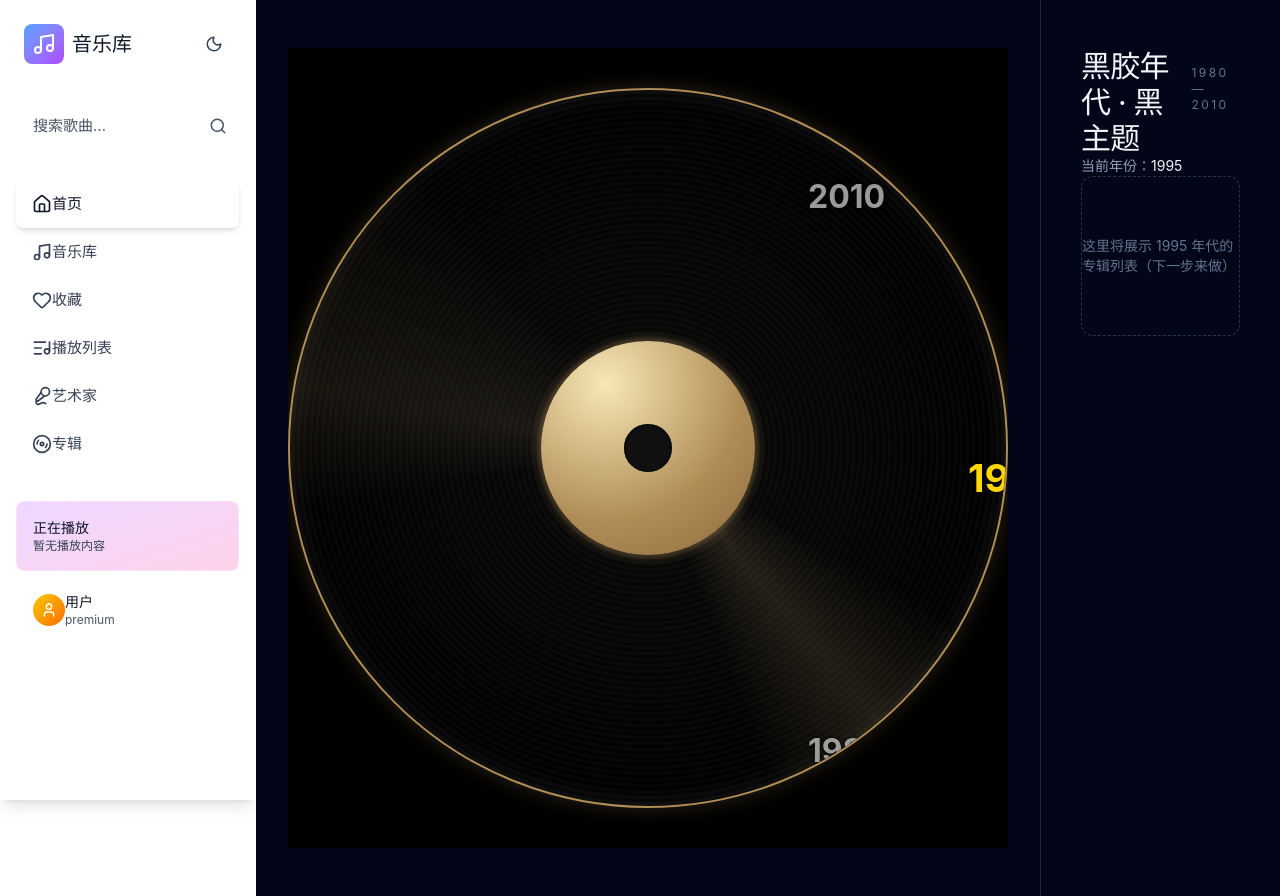
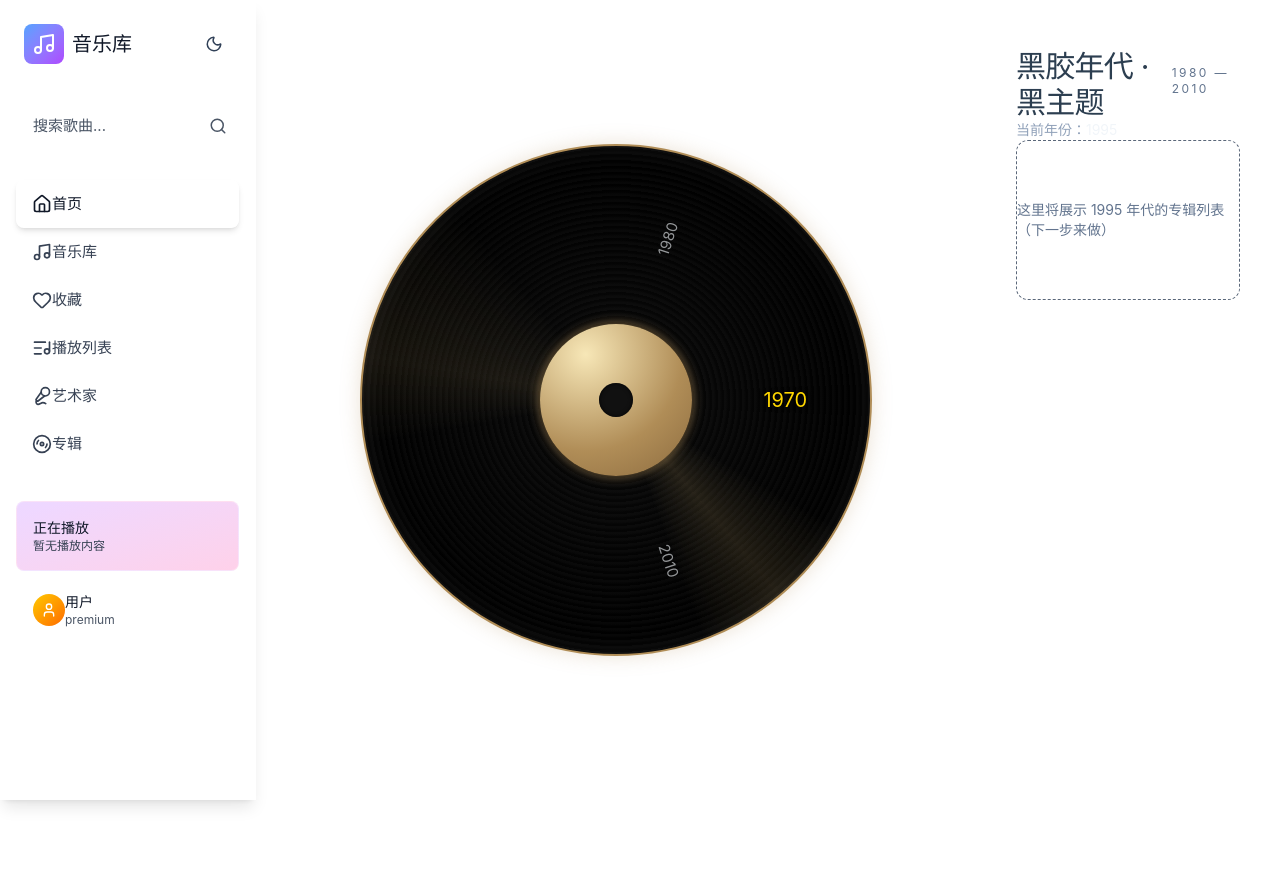
Before and after one commit to AFunDog/music-album-website, a Vue app in the folder src/frontend/vue3/music-album-website/: page /black in a window 1280 px wide. After the commit the page ends 800 px from the top, so only its background shows below. Built offline with nearby package versions, Linux system fonts and the light colour scheme.

Commit message:
优化黑胶唱片的滚动效果和代码结构

```diff
--- a/src/frontend/vue3/music-album-website/src/components/SideBar.vue
+++ b/src/frontend/vue3/music-album-website/src/components/SideBar.vue
@@ -48,7 +48,7 @@ const toggleTheme = () => {
 
 <template>
   <!-- 毛玻璃背景侧边栏 -->
-  <aside class="h-screen w-64 z-40">
+  <aside class="h-screen w-40 z-40 sm:w-64">
     <!-- 毛玻璃背景容器 - 亮色/深色主题 -->
     <div
       class="h-full bg-white/20 dark:bg-slate-900/40 backdrop-blur-md border-r border-white/30 dark:border-slate-700/50 shadow-lg overflow-y-auto transition-colors duration-300">
--- a/src/frontend/vue3/music-album-website/src/components/VinylRecord.vue
+++ b/src/frontend/vue3/music-album-website/src/components/VinylRecord.vue
@@ -1,226 +1,153 @@
+<script setup lang="ts">
+import { cn } from '@/lib/utils';
+import { ref, computed } from 'vue'
+
+const props = withDefaults(defineProps<{
+  // 年份列表
+  years?: string[],
+  // 可见年份数
+  visibleYearCount?: number,
+}>(), {
+  years: () => ["1970", "1980", "1990", "2000", "2010"],
+  visibleYearCount: 3
+})
+
+
+// 当前年份索引（指向中间那个）
+const currentIndex = ref(0)
+
+// 当前显示的年份（滑动窗口）
+const visibleYears = computed(() => {
+  const start = currentIndex.value - Math.floor(props.visibleYearCount / 2)
+  const res = []
+  for (let i = 0; i < props.visibleYearCount; i++) {
+    res.push(props.years[(i + (start % props.years.length) + props.years.length) % props.years.length])
+  }
+  return res
+})
+
+
+
+// 滚轮控制
+function handleScroll(event: WheelEvent) {
+  if (event.deltaY > 0) {
+    // 向下滚动
+    currentIndex.value--
+  } else {
+    // 向上滚动
+    currentIndex.value++
+  }
+}
+</script>
+
+
 <template>
-  <div class="vinyl-wrapper" @wheel.prevent="handleScroll">
+  <div class="aspect-square w-full max-h-128 max-w-lg flex justify-center items-center text-slate-100"
+    @wheel.prevent="handleScroll">
     <!-- 黑胶唱片 -->
-    <div class="vinyl" :style="{ transform: `rotate(${rotation}deg)` }">
-      <div class="grooves"></div>
-      <div class="gold-wave"></div>
-      <div class="vinyl-center">
-        <div class="vinyl-center-inner"></div>
+    <div class="w-full h-full relative rounded-full vinyl">
+      <div class="aspect-square absolute w-full h-full rounded-full grooves"></div>
+      <div class="aspect-square absolute inset-0 rounded-full gold-wave"></div>
+      <div class="aspect-square absolute inset-[35%] rounded-full z-10 flex justify-center items-center vinyl-center">
+        <div class="aspect-square w-[22%] h-[22%] rounded-full  vinyl-center-inner"></div>
       </div>
 
       <!-- 年份标签容器 -->
-      <div class="year-display">
+      <div :class="cn('absolute top-[50%] left-[50%] -translate-1/2 select-none z-20 w-full h-full year-container')">
+        <!-- 过渡效果 -->
+        <TransitionGroup name="year-slide">
+          <!-- 标签定位容器 -->
+          <div v-for="(year, i) in visibleYears" :key="year"
+            :class="cn('transition-all opacity-60 absolute top-[50%] left-[50%] -translate-1/2 w-2/3 h-4 year-text-container text-md', i === Math.floor(visibleYears.length / 2) ? 'opacity-100 text-[#FFD700] font-bold active text-xl' : '')"
+            :style="{ '--i': years.indexOf(year!) }">
+            <!-- 标签 -->
             <div
-          v-for="(year, i) in visibleYears"
-          :key="year"
-          class="year-text"
-          :style="getYearStyle(angleSlots[i])"
-        >
+              :class="cn('absolute left-full top-1/2 -translate-1/2', i === Math.floor(visibleYears.length / 2) ? '' : '')">
               {{ year }}
             </div>
+          </div>
+        </TransitionGroup>
       </div>
     </div>
   </div>
 </template>
 
-<script setup>
-import { ref } from 'vue'
-
-// 所有年份
-const years = Array.from({ length: 31 }, (_, i) => 1980 + i)
-
-// 每次旋转的角度（60° = 1 年）
-const anglePerYear = 60
-
-// 当前旋转角度
-const rotation = ref(0)
-
-// 当前年份索引（指向中间那个）
-const currentIndex = ref(0)
-
-// 三个角度槽位：上、中、下（固定角度）
-const angleSlots = [-60, 0, 60]
-
-// 当前显示的三个年份（滑动窗口）
-const visibleYears = ref([
-  years[(currentIndex.value - 1 + years.length) % years.length],
-  years[currentIndex.value],
-  years[(currentIndex.value + 1) % years.length]
-])
-
-// 滚动参数
-const scrollSensitivity = 6.5
-const inertiaFactor = 0.95
-let currentVelocity = 0
-let snapTimeout = null
-let animationFrameId = null
-
-// 获取标签样式（固定角度 + 实时高亮判断）
-function getYearStyle(angle) {
-  const currentAngle = (rotation.value % 360 + 360) % 360
-  const labelAngle = (angle + currentAngle + 360) % 360
-  const diff = Math.min(Math.abs(labelAngle), 360 - Math.abs(labelAngle))
-  const isActive = diff < anglePerYear / 2
-
-  return {
-    transform: `rotate(${angle}deg) translateX(40vh) rotate(${-angle}deg)`,
-    color: isActive ? '#FFD700' : 'rgba(255, 255, 255, 0.6)',
-    zIndex: isActive ? 3 : 2,
-    fontSize: isActive ? '2.4rem' : '2rem',
-    fontWeight: 'bold',
-    position: 'absolute',
-    top: '50%',
-    left: '50%',
-    transformOrigin: 'left center',
-    whiteSpace: 'nowrap',
-    pointerEvents: 'none',
-    textShadow: '0 0 5px rgba(0, 0, 0, 0.8)',
-    transition: 'color 0.3s ease, font-size 0.3s ease'
-  }
-}
-
-// 滚轮控制
-function handleScroll(event) {
-  const delta = event.deltaY > 0 ? 1 : -1
-  currentVelocity += delta * scrollSensitivity * 0.5
-  rotation.value += currentVelocity
-
-  if (snapTimeout) clearTimeout(snapTimeout)
-  if (animationFrameId) cancelAnimationFrame(animationFrameId)
-
-  runInertiaAnimation()
-
-  snapTimeout = setTimeout(() => {
-    currentVelocity = 0
-    snapToNearestYear()
-  }, 300)
-}
-
-// 惯性动画
-function runInertiaAnimation() {
-  if (Math.abs(currentVelocity) < 0.01) return
-  rotation.value += currentVelocity
-  currentVelocity *= inertiaFactor
-  animationFrameId = requestAnimationFrame(runInertiaAnimation)
-}
-
-// 吸附到最近年份，并更新 visibleYears
-function snapToNearestYear() {
-  if (animationFrameId) {
-    cancelAnimationFrame(animationFrameId)
-    animationFrameId = null
-  }
-
-  const snappedSteps = Math.round(rotation.value / anglePerYear)
-  const targetRotation = snappedSteps * anglePerYear
-
-  const animateSnap = () => {
-    const diff = targetRotation - rotation.value
-    if (Math.abs(diff) < 0.1) {
-      rotation.value = targetRotation
-      updateVisibleYears(snappedSteps)
-      return
-    }
-    rotation.value += diff * 0.2
-    animationFrameId = requestAnimationFrame(animateSnap)
-  }
-
-  animateSnap()
-}
-
-// 更新当前年份索引和可见年份窗口
-function updateVisibleYears(snappedSteps) {
-  const index = (snappedSteps % years.length + years.length) % years.length
-  currentIndex.value = index
-  visibleYears.value = [
-    years[(index - 1 + years.length) % years.length],
-    years[index],
-    years[(index + 1) % years.length]
-  ]
-}
-</script>
 
 <style scoped>
-.vinyl-wrapper {
-  height: 100vh;
-  width: 100%;
-  display: flex;
-  align-items: center;
-  justify-content: center;
-  position: relative;
-  overflow: hidden;
-  background-color: #000;
-}
-
 .vinyl {
-  width: 90vh;
-  height: 90vh;
-  border-radius: 50%;
-  position: relative;
   background: radial-gradient(circle at 50% 50%, #0a0a0a 0%, #000 70%, #000 100%);
   border: 2px solid #b08d57;
   box-shadow: 0 0 20px rgba(176, 141, 87, 0.25), inset 0 0 25px rgba(255, 255, 255, 0.08);
   overflow: hidden;
   transform-origin: center center;
+
+
+
+  transition: all 0.5s ease;
 }
 
 .grooves {
-  position: absolute;
-  inset: 0;
-  border-radius: 50%;
-  background: repeating-radial-gradient(
-    circle,
+  background: repeating-radial-gradient(circle,
       rgba(255, 255, 255, 0.04) 0px,
       rgba(255, 255, 255, 0.04) 2px,
       rgba(0, 0, 0, 0.9) 4px,
-    rgba(0, 0, 0, 0.9) 6px
-  );
+      rgba(0, 0, 0, 0.9) 6px);
   opacity: 0.55;
   mix-blend-mode: screen;
 }
 
 .gold-wave {
-  position: absolute;
-  inset: 0;
-  border-radius: 50%;
-  background: conic-gradient(
-    from 120deg,
+  background: conic-gradient(from 120deg,
       transparent 0deg,
       rgba(255, 215, 130, 0.15) 20deg,
       transparent 40deg,
       transparent 140deg,
       rgba(255, 215, 130, 0.1) 160deg,
-    transparent 200deg
-  );
+      transparent 200deg);
   mix-blend-mode: screen;
   opacity: 0.8;
+
 }
 
 .vinyl-center {
-  position: absolute;
-  inset: 35%;
-  border-radius: 50%;
   background: radial-gradient(circle at 30% 20%, #f7e7b7, #b08d57 60%, #8c6b3f 100%);
   box-shadow: 0 0 12px rgba(176, 141, 87, 0.7);
-  display: flex;
-  align-items: center;
-  justify-content: center;
-  z-index: 4;
+
 }
 
 .vinyl-center-inner {
-  width: 22%;
-  height: 22%;
-  border-radius: 50%;
+
   background: #111;
   box-shadow: inset 0 0 4px rgba(0, 0, 0, 0.8);
 }
 
-.year-display {
-  position: absolute;
-  top: 50%;
-  left: 50%;
-  transform: translate(-50%, -50%);
-  pointer-events: none;
+.year-container {
+  rotate: v-bind('currentIndex * (360 / years.length) + "deg"');
+  transition: all 0.5s ease;
+}
+
+.year-text-container {
+  rotate: calc(var(--i) * v-bind('-360 / years.length + "deg"'));
+
+  &.active {
+    text-shadow: 0 0 5px rgba(0, 0, 0, 0.8);
+  }
+}
+
+.list-move,
+.year-slide-enter-active,
+.year-slide-leave-active {
+  transition: all 0.5s ease;
+}
+
+.year-slide-enter-from {
+  /* transform: translateY(-32px); */
+  /* rotate: calc(var(--i) * -30deg); */
+  opacity: 0;
+}
+
+.year-slide-leave-to {
+  /* rotate: 0deg; */
+  opacity: 0;
 }
 </style>
--- a/src/frontend/vue3/music-album-website/src/views/BlackThemeView.vue
+++ b/src/frontend/vue3/music-album-website/src/views/BlackThemeView.vue
@@ -2,16 +2,16 @@
 import { ref } from 'vue'
 import VinylRecord from '@/components/VinylRecord.vue'
 
-const years = Array.from({ length: 31 }, (_, i) => 1980 + i) // 1980 - 2010
+// const years = Array.from({ length: 31 }, (_, i) => 1980 + i) // 1980 - 2010
 const currentYear = ref(1995) // 默认选中一个中间年份，后面可以改成中间值
 </script>
 
 <template>
-  <div class="min-h-screen bg-slate-950 text-slate-100 grid grid-cols-[1.2fr_2fr]">
+  <div class="dark:bg-slate-950 dark:text-slate-100 flex flex-col-reverse md:flex-row w-full h-full">
     <!-- 左侧：黑胶 + 年份选择 -->
-    <section class="relative flex flex-col items-center justify-center border-r border-slate-800 px-8 py-12">
+    <section class="flex flex-col w-full items-center justify-center px-8 py-12">
       <!-- 半张黑胶唱片占位 -->
-      <div class="flex justify-center items-center h-screen bg-black">
+      <div class="flex justify-center items-center w-full h-full">
         <VinylRecord />
       </div>
     </section>
```
Lines whose indentation alone changed are shown as unchanged.
